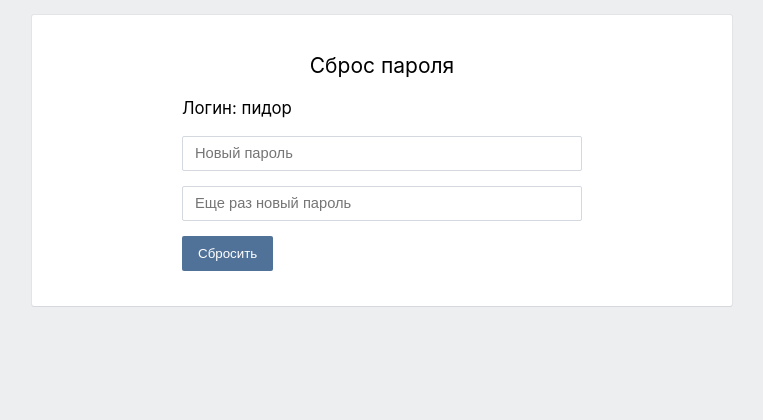
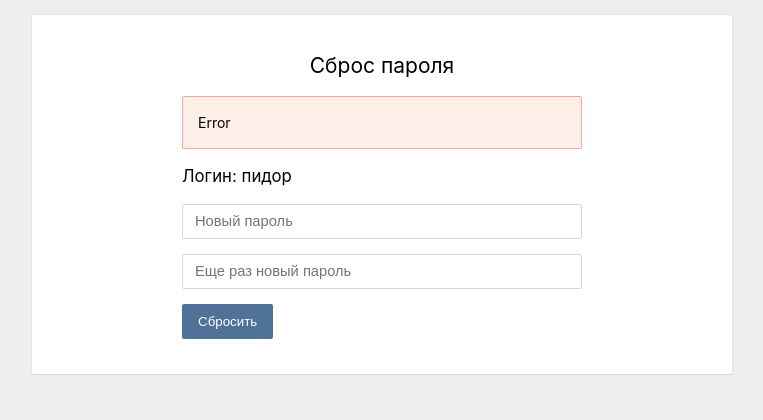
Before and after one commit to Sapunov/qua, a Django app: template qua/templates/ui/reset_password.html in a window 1280 px wide. Shown: the part 60-480 px from the top of the page, without its empty margins (258-1021 px from the left). Run offline with Django 3.2, Linux system fonts and the light colour scheme; the template is opened without the code that fills it, so the values that code supplies are empty; parts of the project's set-up code (start-up, migrations or seed data) failed here and were passed over.

Commit message:
add error to reset passowrd

```diff
--- a/qua/static/ui/reset_password.css
+++ b/qua/static/ui/reset_password.css
@@ -138,6 +138,15 @@ button {
   margin: 0 auto;
 }
 
+.reset-pw-error {
+  border-radius: 2px;
+  margin-bottom: 15px;
+  padding: 15px;
+  border: 1px solid #f2ab99;
+  background-color: #ffefe9;
+}
+
+
 .reset-pw-form {
   display: -webkit-flex;
   display: -moz-flex;
--- a/qua/templates/ui/reset_password.html
+++ b/qua/templates/ui/reset_password.html
@@ -24,6 +24,9 @@
         <div class="area reset-pw">
           <div class="reset-pw-align">
             <h1 class="title">Сброс пароля</h1>
+            <div class="reset-pw-error">
+              <span>Error</span>
+            </div>
             <form class="reset-pw-form">
               <span class="text">Логин: пидор</span>
               <input class="inp" name="" type="password" placeholder="Новый пароль" required>
```
